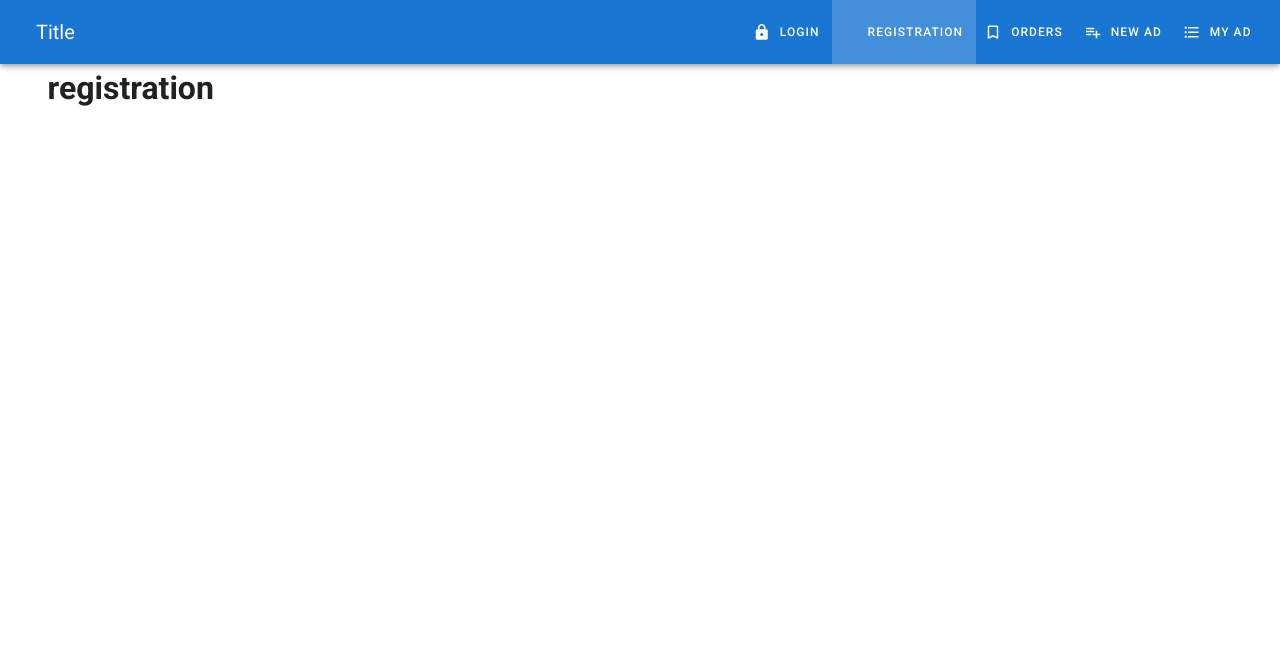
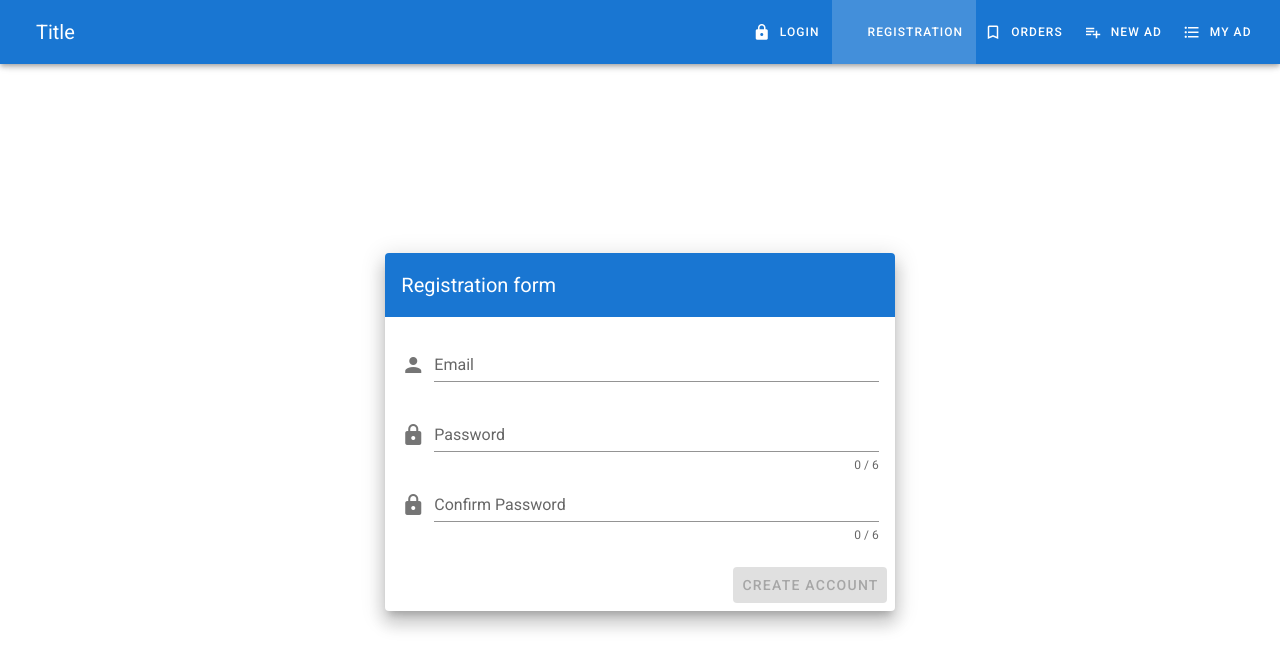
Before and after one commit to Dimaint/VuePractice, a Vue app: page /registration in a window 1280 px wide. Shown: the top 670 px of the page. Built offline with nearby package versions, Linux system fonts and the light colour scheme.

Commit message:
add registration page

```diff
--- a/src/components/Auth/Registration.vue
+++ b/src/components/Auth/Registration.vue
@@ -1,18 +1,110 @@
 <template>
-    <v-container>
-        <v-layout row>
-            <v-flex xs12>
-                <h1>registration</h1>
-            </v-flex>
-        </v-layout>
+    <v-container
+        class="fill-height"
+        fluid
+      >
+        <v-row
+          align="center"
+          justify="center"
+        >
+          <v-col
+            cols="12"
+            sm="8"
+            md="5"
+          >
+            <v-card class="elevation-12">
+              <v-toolbar
+                color="primary"
+                dark
+                flat
+              >
+                <v-toolbar-title>Registration form</v-toolbar-title>
 
-    </v-container>
+
+              </v-toolbar>
+              <v-card-text>
+                <v-form
+                ref="form"
+                v-model="valid"
+                validation>
+                  <v-text-field
+                    label="Email"
+                    name="email"
+                    prepend-icon="mdi-account"
+                    type="text"
+                    v-model="email"
+                    :rules="emailRules"
+                  />
+
+                  <v-text-field
+                    label="Password"
+                    name="password"
+                    prepend-icon="mdi-lock"
+                    type="password"
+                    v-model="password"
+                    :counter="6"
+                    :rules="passwordRules"
+                  />
+
+                  <v-text-field
+                    label="Confirm Password"
+                    name="confirm-password"
+                    prepend-icon="mdi-lock"
+                    type="password"
+                    v-model="confirmPassword"
+                    :counter="6"
+                    :rules="confirmPasswordRules"
+                  />
+                </v-form>
+              </v-card-text>
+              <v-card-actions>
+                <v-spacer />
+                <v-btn
+                color="primary"
+                @click="onSubmit"
+                :disabled="!valid"
+                >Create account</v-btn>
+              </v-card-actions>
+            </v-card>
+          </v-col>
+        </v-row>
+      </v-container>
 </template>
 
 <script>
 export default {
     data (){
-        return{}
+        return{
+          email: '',
+          password: '',
+          confirmPassword: '',
+          valid: false,
+          emailRules: [
+            v => !!v || 'E-mail is required',
+            v => /.+@.+\..+/.test(v) || 'E-mail must be valid',
+          ],
+          passwordRules: [
+            v => !!v || 'Password is required',
+            v => (v && v.length >= 6) || 'Password must be less than 6 characters',
+          ],
+          confirmPasswordRules: [
+              v => !!v || 'Password is required',
+              v => v === this.password || 'Password should match'
+          ]
+        }
+    },
+    methods: {
+      onSubmit () {
+          if (this.$refs.form.validate()){
+            const user = {
+              email: this.email,
+              password: this.password
+            }
+
+            // eslint-disable-next-line no-console
+            console.log(user)
+          }
+      }
     }
 }
 </script>
```
